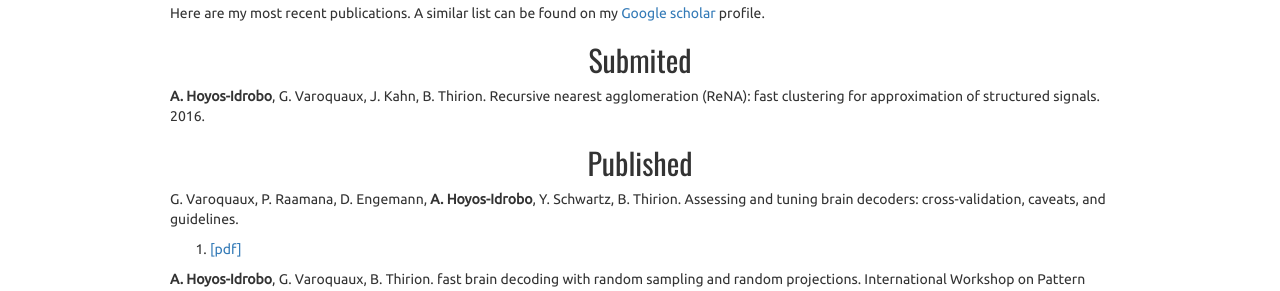
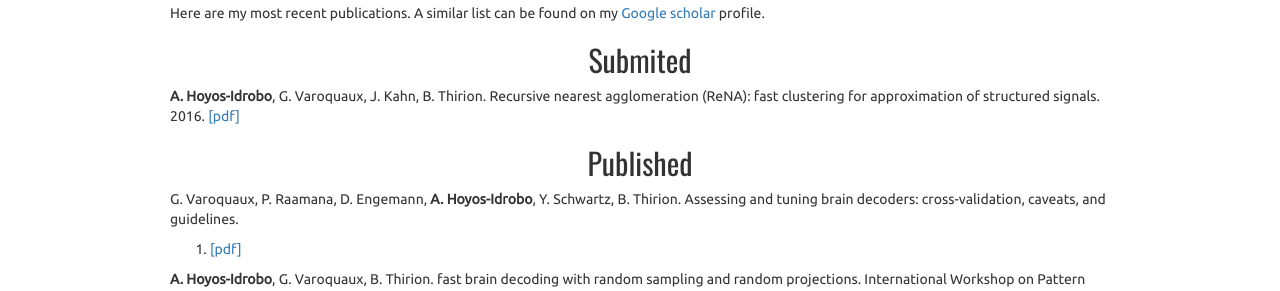
Before and after one commit to ahoyosid/ahoyosid.github.io, a Jekyll site: the page built from publications.md, in a window 1280 px wide. Shown: the part 193-484 px from the top of the page. Built offline with Jekyll 4.4.1, drawn with Linux system fonts in a browser that asks for light colours; comment, search, counter and statistics services are not loaded.

Commit message:
adding ReNA link

```diff
--- a/publications.md
+++ b/publications.md
@@ -11,7 +11,7 @@ profile.
 **A. Hoyos-Idrobo**, G. Varoquaux, J. Kahn, B. Thirion.
 Recursive nearest agglomeration (ReNA): fast clustering for
 approximation of structured signals. 2016.
-
+<a href="https://arxiv.org/abs/1609.04608" target="_blank">[pdf]</a>
 
 ## Published ##
 
```
